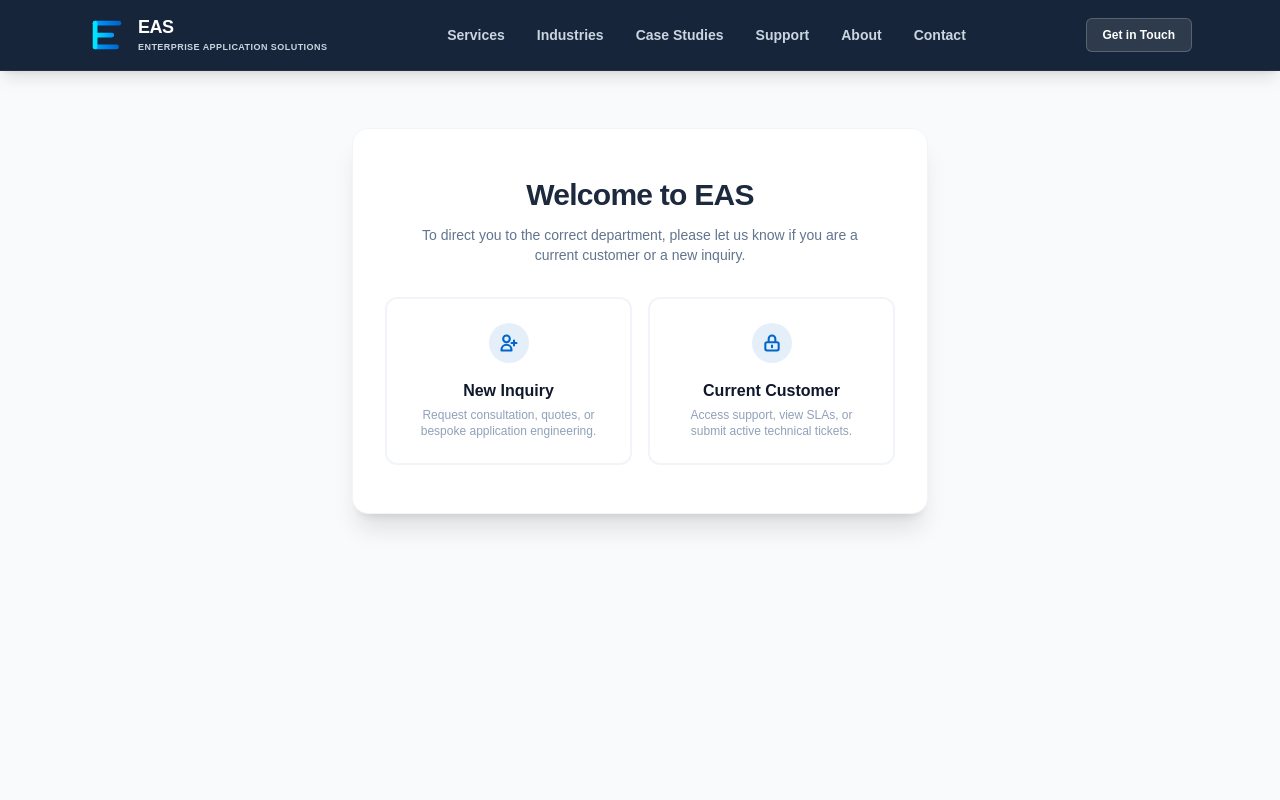
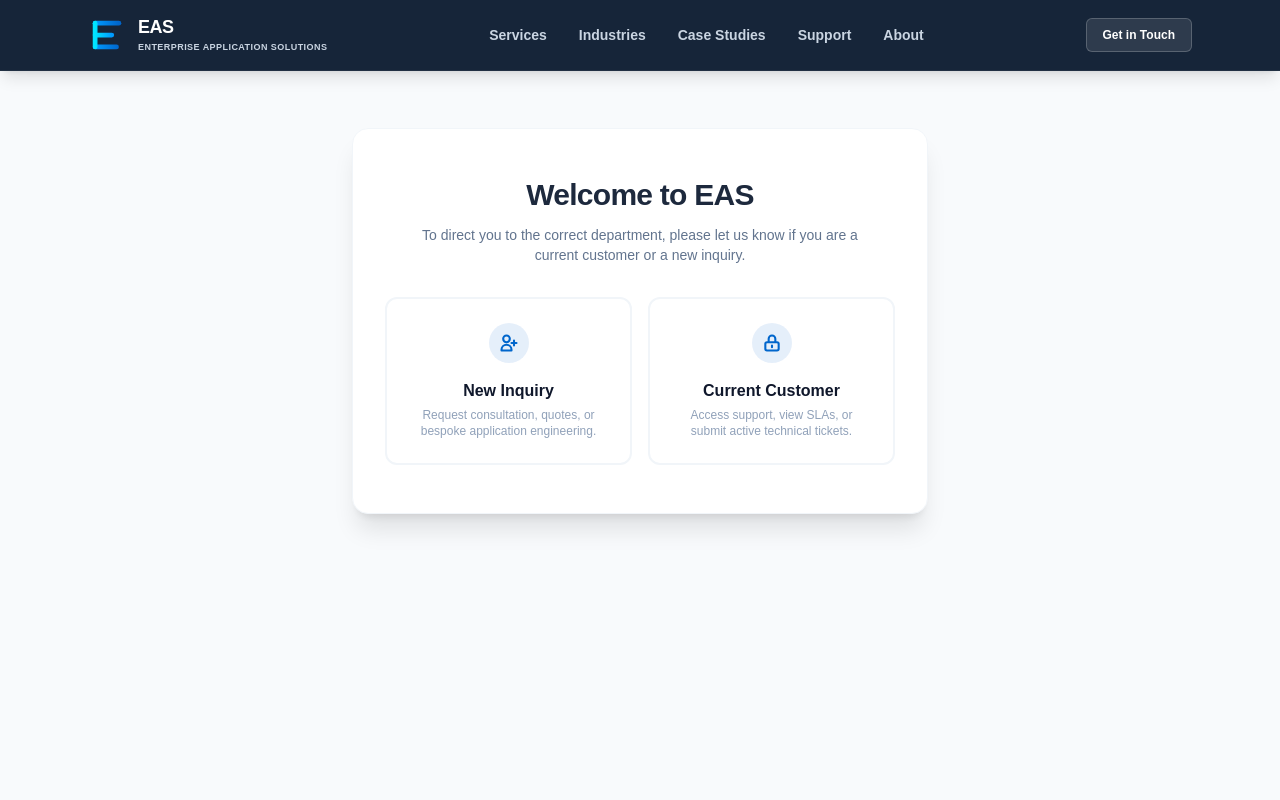
Before and after one commit to easdm/easdm-website, a Next.js app: page /contact in a window 1280 px wide. Shown: the top 800 px of the page. Built offline with nearby package versions, Linux system fonts and the light colour scheme.

Commit message:
Implement smart navigation menu dynamically hiding active page link and hide Get in Touch button on the New Inquiry form.

```diff
--- a/src/app/contact/page.tsx
+++ b/src/app/contact/page.tsx
@@ -37,7 +37,10 @@ export default function ContactPage() {
 
               <div className="flex flex-col sm:flex-row gap-4 justify-center">
                 <button
-                  onClick={() => setCustomerType('new')}
+                  onClick={() => {
+                    setCustomerType('new');
+                    router.push('/contact?type=new');
+                  }}
                   className="flex-1 rounded-xl border-2 border-slate-100 hover:border-[#0066CC] p-6 text-center hover:bg-slate-50/50 transition-all duration-300 group cursor-pointer"
                 >
                   <div className="w-10 h-10 rounded-full bg-[#0066CC]/10 flex items-center justify-center mx-auto mb-4 group-hover:scale-110 transition-transform">
--- a/src/components/Header.tsx
+++ b/src/components/Header.tsx
@@ -8,13 +8,12 @@ export default function Header() {
   const pathname = usePathname();
   const isHome = pathname === '/';
   const [isScrolled, setIsScrolled] = useState(false);
+  const [isNewInquiry, setIsNewInquiry] = useState(false);
 
   useEffect(() => {
     if (!isHome) {
       setIsScrolled(true);
-      return;
-    }
-
+    } else {
       const handleScroll = () => {
         if (window.scrollY > 20) {
           setIsScrolled(true);
@@ -22,13 +21,25 @@ export default function Header() {
           setIsScrolled(false);
         }
       };
-
-    // Set initial scroll status
       handleScroll();
-
       window.addEventListener('scroll', handleScroll);
       return () => window.removeEventListener('scroll', handleScroll);
+    }
   }, [isHome]);
+
+  useEffect(() => {
+    if (typeof window !== 'undefined') {
+      const handleCheck = () => {
+        const params = new URLSearchParams(window.location.search);
+        setIsNewInquiry(pathname === '/contact' && params.get('type') === 'new');
+      };
+      // Run checks
+      handleCheck();
+      // Listen to navigation events
+      const interval = setInterval(handleCheck, 150);
+      return () => clearInterval(interval);
+    }
+  }, [pathname]);
 
   return (
     <header
@@ -67,40 +78,54 @@ export default function Header() {
 
         {/* Navigation Links */}
         <nav className="hidden md:flex items-center gap-8">
+          {!pathname.startsWith('/services') && (
             <Link href="/#services" className="text-sm font-semibold text-slate-300 hover:text-white transition-colors relative group">
               Services
               <span className="absolute bottom-0 left-0 w-0 h-[2px] bg-[#009BFF] transition-all duration-300 group-hover:w-full" />
             </Link>
+          )}
+          {!pathname.startsWith('/industries') && (
             <Link href="/#industries" className="text-sm font-semibold text-slate-300 hover:text-white transition-colors relative group">
               Industries
               <span className="absolute bottom-0 left-0 w-0 h-[2px] bg-[#009BFF] transition-all duration-300 group-hover:w-full" />
             </Link>
+          )}
+          {!pathname.startsWith('/case-studies') && (
             <Link href="/case-studies/coddleme" className="text-sm font-semibold text-slate-300 hover:text-white transition-colors relative group">
               Case Studies
               <span className="absolute bottom-0 left-0 w-0 h-[2px] bg-[#009BFF] transition-all duration-300 group-hover:w-full" />
             </Link>
+          )}
+          {pathname !== '/support' && (
             <Link href="/support" className="text-sm font-semibold text-slate-300 hover:text-white transition-colors relative group">
               Support
               <span className="absolute bottom-0 left-0 w-0 h-[2px] bg-[#009BFF] transition-all duration-300 group-hover:w-full" />
             </Link>
+          )}
+          {pathname !== '/about' && (
             <Link href="/about" className="text-sm font-semibold text-slate-300 hover:text-white transition-colors relative group">
               About
               <span className="absolute bottom-0 left-0 w-0 h-[2px] bg-[#009BFF] transition-all duration-300 group-hover:w-full" />
             </Link>
+          )}
+          {pathname !== '/contact' && (
             <Link href="/contact" className="text-sm font-semibold text-slate-300 hover:text-white transition-colors relative group">
               Contact
               <span className="absolute bottom-0 left-0 w-0 h-[2px] bg-[#009BFF] transition-all duration-300 group-hover:w-full" />
             </Link>
+          )}
         </nav>
 
         {/* Action Button */}
         <div className="flex items-center gap-4">
+          {!isNewInquiry && (
             <Link
               href="/contact?type=new"
               className="rounded-md bg-white/10 hover:bg-[#0066CC] border border-white/20 hover:border-[#009BFF] px-4 py-2 text-xs font-bold text-white transition-all duration-300 hover:shadow-lg hover:shadow-[#0066CC]/20"
             >
               Get in Touch
             </Link>
+          )}
         </div>
       </div>
     </header>
```
Lines whose indentation alone changed are shown as unchanged.
